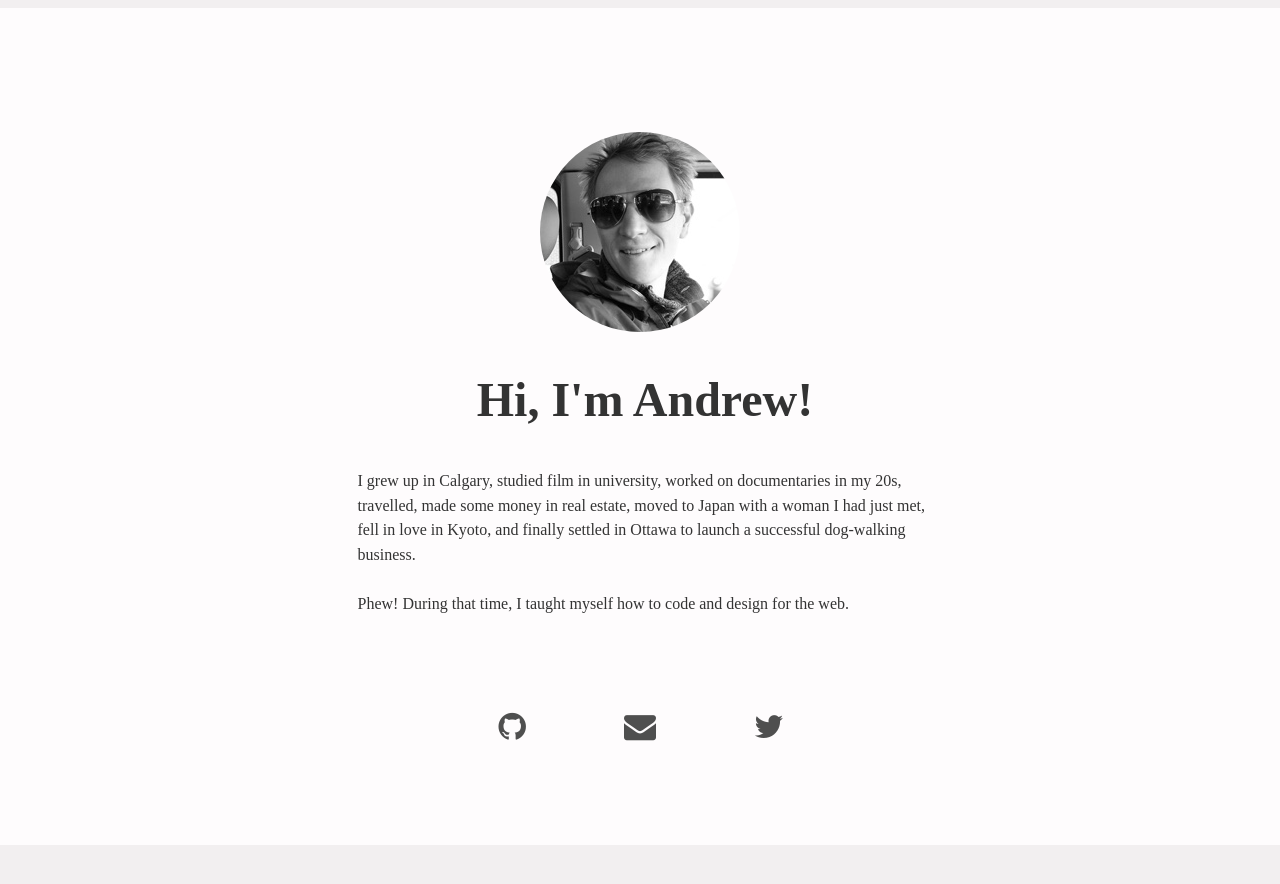
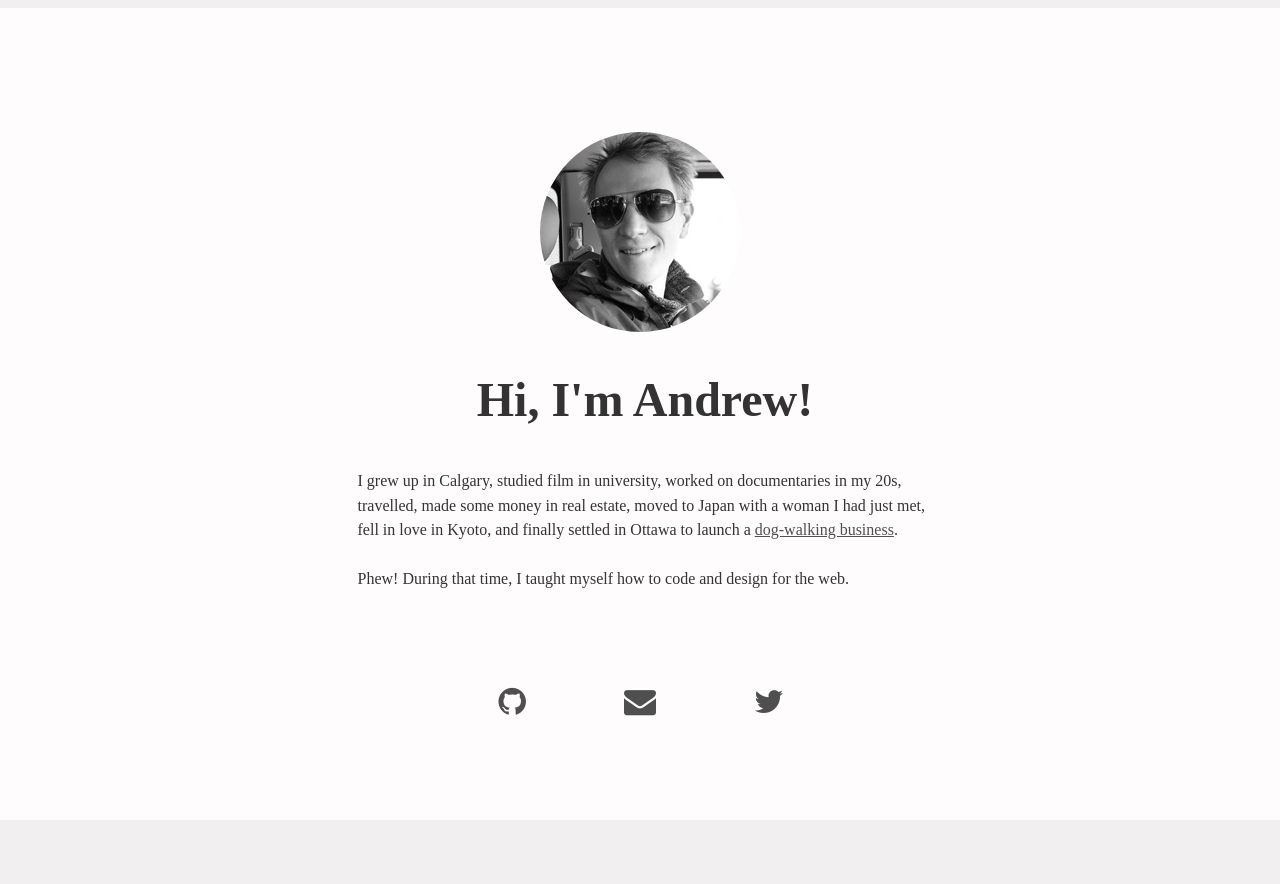
Before and after one commit to andrewmarkle/andrewmarkle.com, a Jekyll site: the page built from index.html, in a window 1280 px wide. Shown: the top 884 px of the page. Built offline with Jekyll 4.4.1, drawn with Linux system fonts in a browser that asks for light colours.

Commit message:
added a link to the text

```diff
--- a/_config.yml
+++ b/_config.yml
@@ -21,7 +21,7 @@ github_username:  andrewmarkle
 markdown: kramdown
 
 # Gems
-gems: [bourbon, neat, bitters]
+gems: [bourbon, bitters]
 
 sass:
     style: compressed
--- a/_scss/main.scss
+++ b/_scss/main.scss
@@ -13,11 +13,11 @@ body {
   background: $soft-gray;
   a {
     color: $soft-black;
+    text-decoration: underline;
   }
 
   a:hover {
-    color: darken($soft-black, 50%);
-    text-decoration: underline;
+    color: darken($soft-black, 80%);
   }
 }
 
--- a/css/main.css
+++ b/css/main.css
@@ -2372,10 +2372,10 @@ body {
   color: #4f4f4f;
   background: #f2eff0; }
   body a {
-    color: #4f4f4f; }
+    color: #4f4f4f;
+    text-decoration: underline; }
   body a:hover {
-    color: black;
-    text-decoration: underline; }
+    color: black; }
 
 wrapper {
   max-width: 68em;
--- a/index.html
+++ b/index.html
@@ -12,7 +12,7 @@ layout: default
           I grew up in Calgary, studied film in university, worked on documentaries
           in my 20s, travelled, made some money in real estate, moved to Japan with a woman
           I had just met, fell in love in Kyoto, and finally settled in Ottawa
-          to launch a successful dog-walking business.
+          to launch a <a href="http://walkitoff.ca">dog-walking business</a>.
         </p>
         <p>
           Phew! During that time, I taught myself how to code and design for the web.
```
